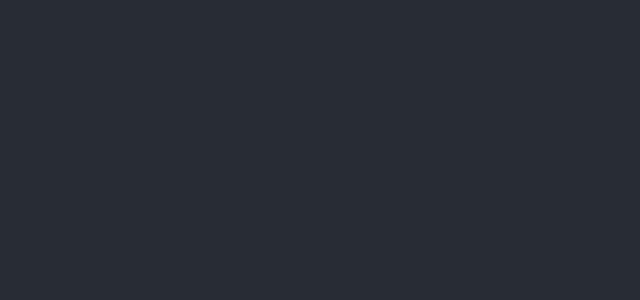
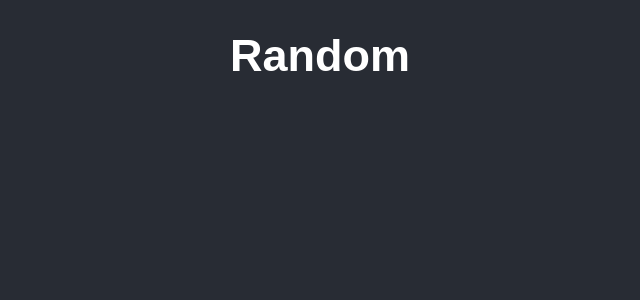
Before and after one commit to Ricardo-Santoyo/numbers, a React (Create React App) app: page /add/random in a window 1280 px wide. Before the commit this address had no page. Shown: the top 300 px of the page, without its empty margins (320-960 px from the left). Built offline with nearby package versions, Linux system fonts and the light colour scheme; the HTML template or start-up script is replaced by a standard one.

Commit message:
added Random component

```diff
--- a/src/App.js
+++ b/src/App.js
@@ -2,6 +2,7 @@ import './App.css';
 import { BrowserRouter, Routes, Route } from 'react-router-dom';
 import Home from './components/Home';
 import Add from './components/Add';
+import Random from './components/Random';
 
 function App() {
   return (
@@ -9,6 +10,7 @@ function App() {
       <Routes>
         <Route exact path="/" element={<Home />} />
         <Route exact path="/add" element={<Add />} />
+        <Route exact path="/add/random" element={<Random sign="+" />} />
       </Routes>
     </BrowserRouter>
   );
--- /dev/null
+++ b/src/components/Random.js
@@ -0,0 +1,12 @@
+import React from 'react';
+
+function Random(props) {
+
+  return (
+    <div>
+      <h1 className="Header">Random</h1>
+    </div>
+  );
+}
+
+export default Random;
```
